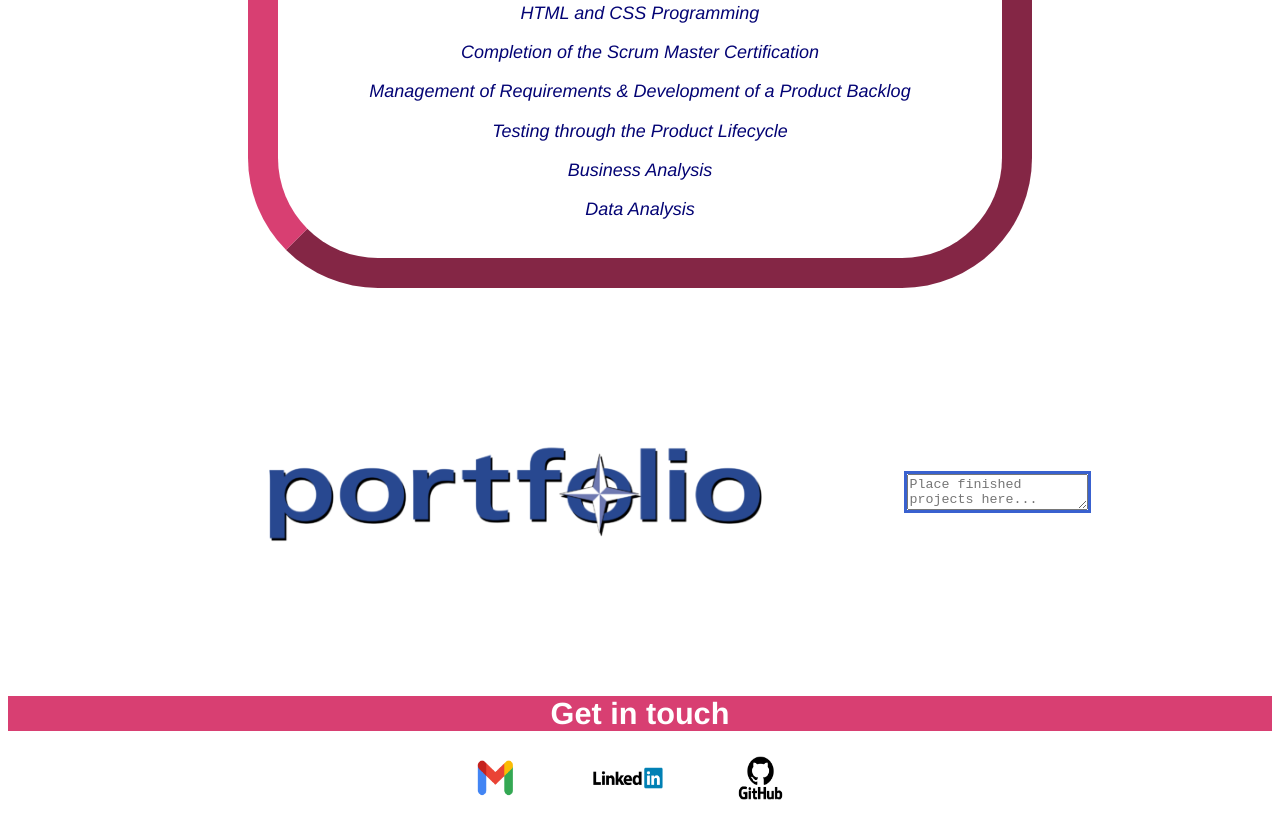
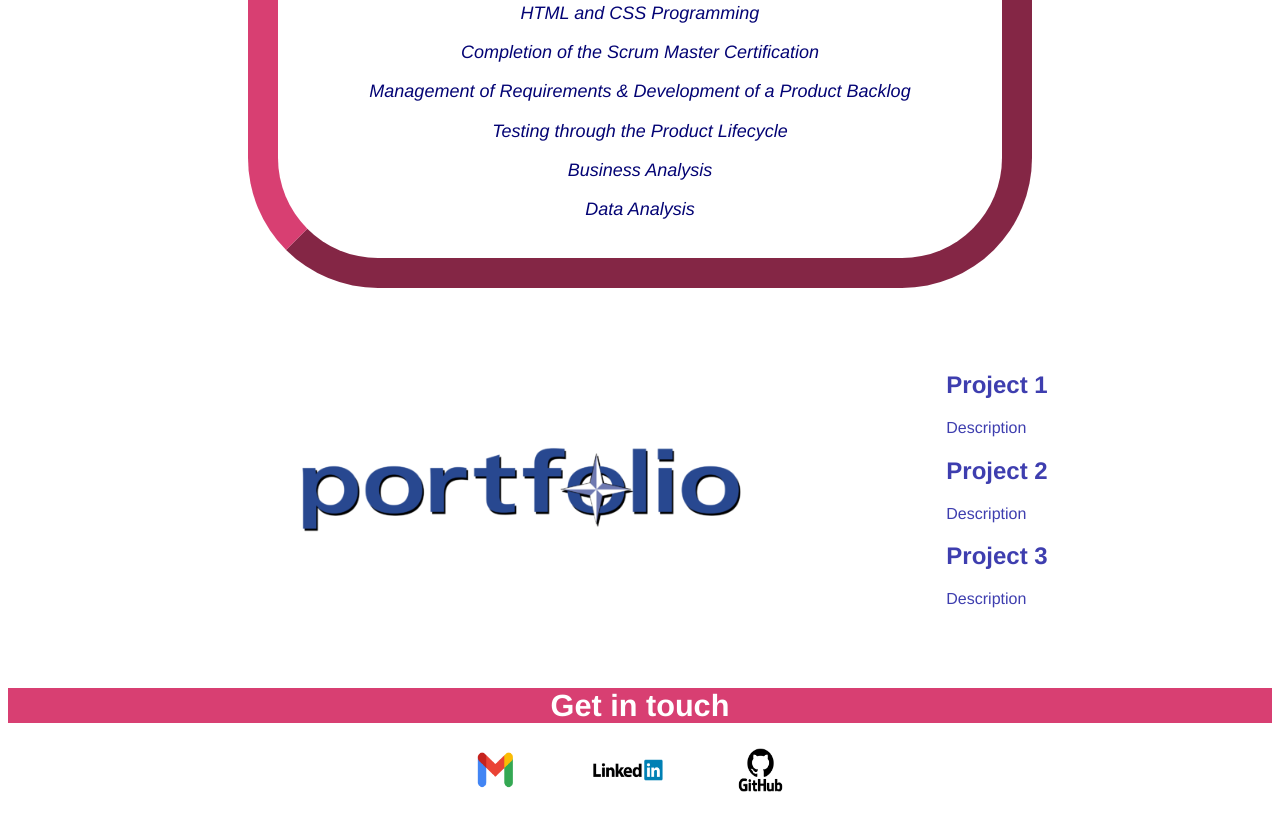
Before and after one commit to Tan419/Website, a plain HTML site: page index.html in a window 1280 px wide. Shown: the part 913-1734 px from the top of the page. Drawn offline with Linux system fonts and the light colour scheme.

Commit message:
Start projects

```diff
--- a/index.html
+++ b/index.html
@@ -56,9 +56,23 @@
                <img src="portfolioZ.png" alt="portfolio logo">
            </div>
 
-           <div id="placeholder">
-               <textarea placeholder="Place finished projects here..."></textarea>
+           <div id="projects">
+               <div>
+                   <h2>Project 1</h2>
+                   <p>Description</p>
+               </div>
+
+               <div>
+                   <h2>Project 2</h2>
+                   <p>Description</p>
+               </div>
+
+               <div>
+                   <h2>Project 3</h2>
+                   <p>Description</p>
+               </div>
            </div>
+
        </section>
 
        <section id="contacts">
--- a/style.css
+++ b/style.css
@@ -37,7 +37,7 @@ h1 {
     white-space: nowrap;
     margin: 0 auto;
     animation: typing 3.5s steps(30, end),
-    blink-caret .5s step-end infinite;
+    blink-caret .2s step-end infinite;
 }
 
 @keyframes typing {
@@ -124,14 +124,12 @@ h1 {
 }
 
 #portfolio img {
-    width: 90%;
+    width: 80%;
     height: auto;
 }
 
-#placeholder {
-    border: 3px solid rgb(57, 97, 207);
-    size: 7px;
-    margin-top: 0px 0px;
+#projects {
+    color: rgba(12, 12, 155, 0.795);
 }
 
 #contacts h2 {
```
